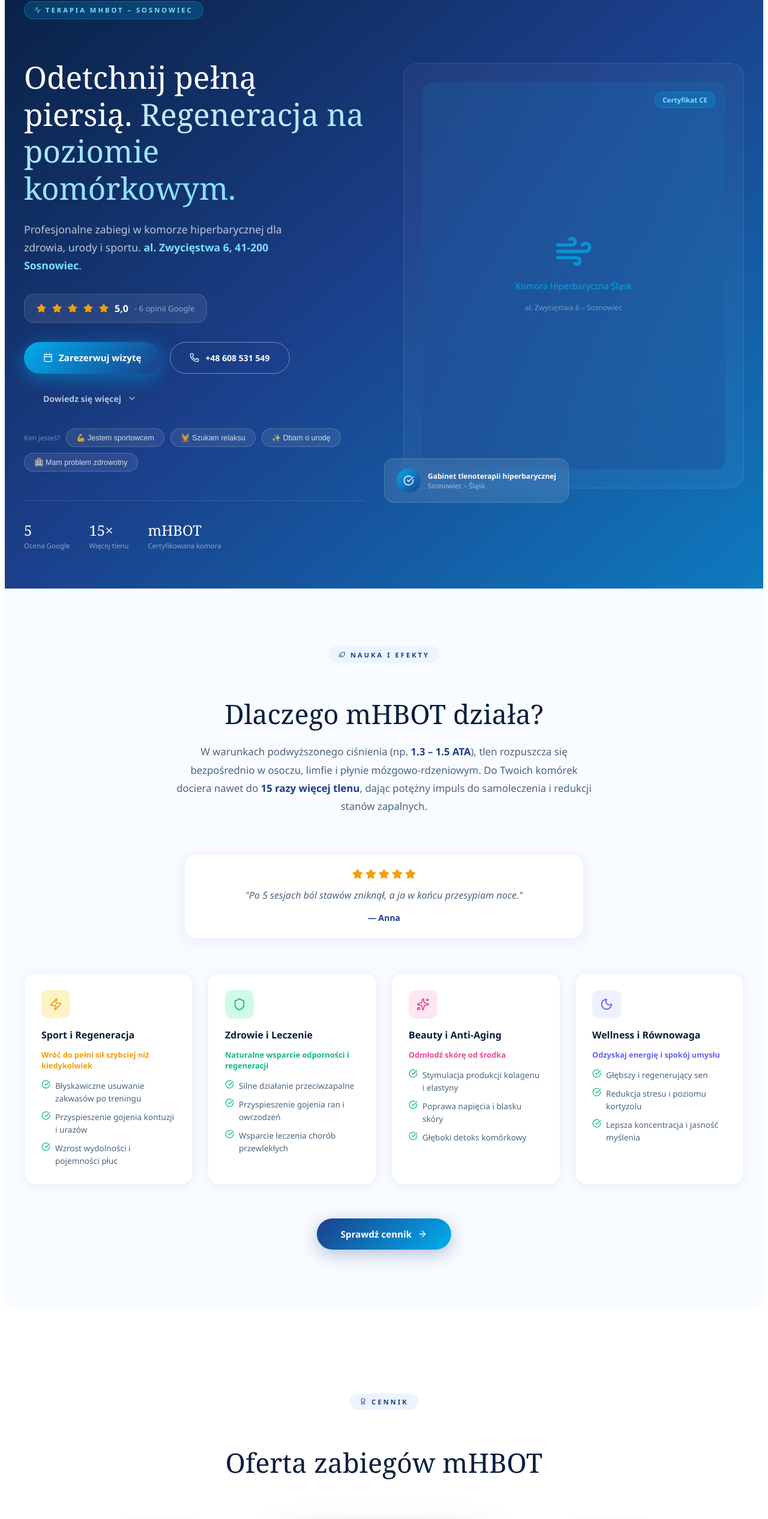
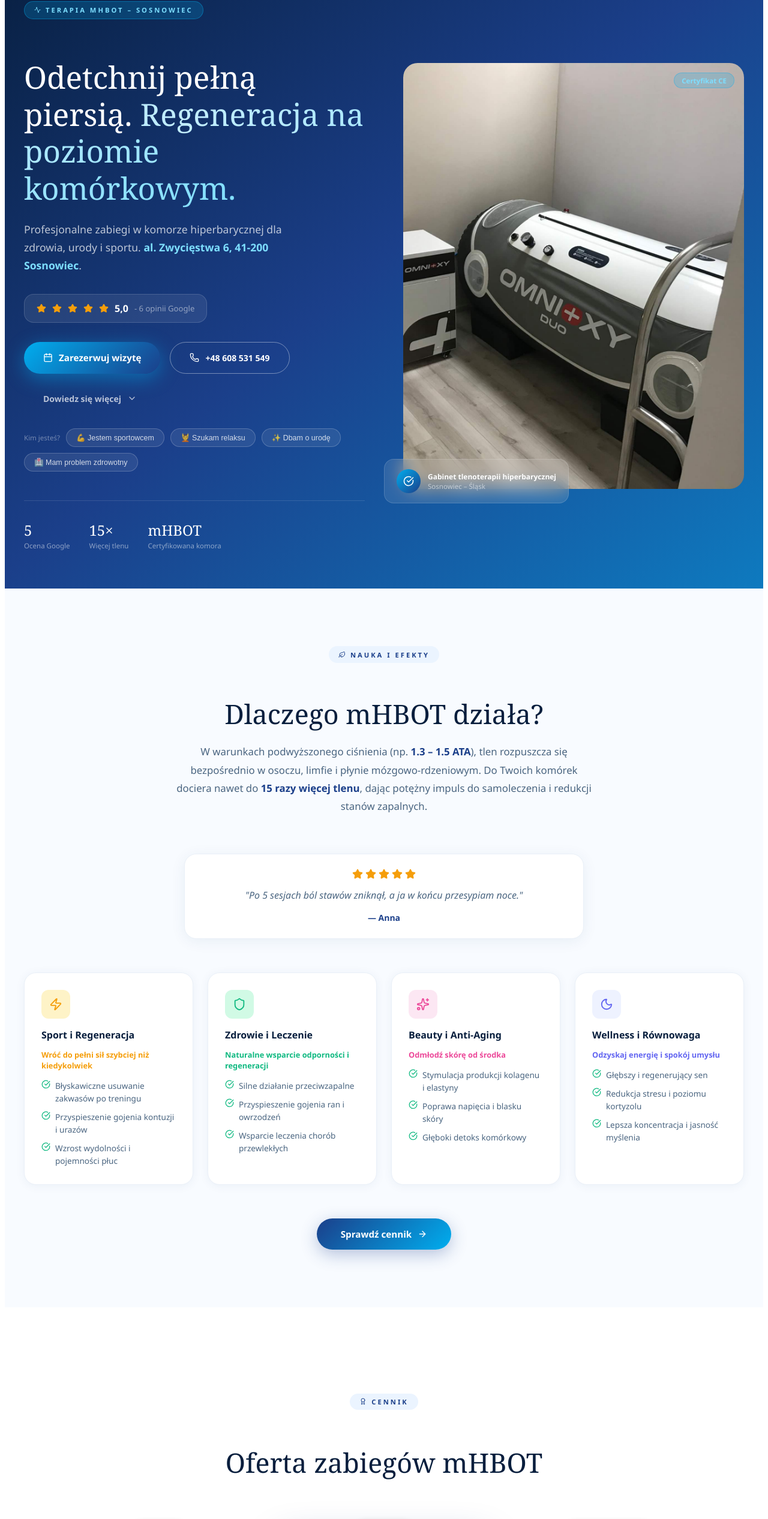
Before and after one commit to matikalicki/komora-hiperbaryczna, a React (Vite) app: page / in a window 1280 px wide. Shown: the part 134-2666 px from the top of the page at 60% size. Built offline with nearby package versions, Linux system fonts and the light colour scheme.

Commit message:
aktualizacje claude code

```diff
--- a/src/HyperO2Landing.jsx
+++ b/src/HyperO2Landing.jsx
@@ -2,7 +2,7 @@
 import { LOGO_SRC } from "./logo.js";
 import {
   Zap, Shield, Sparkles, Moon, Phone, MapPin, Clock,
-  Star, ChevronDown, Wind, Heart, CheckCircle, XCircle,
+  Star, ChevronDown, Heart, CheckCircle, XCircle,
   ArrowRight, Package, User, Send, ParkingCircle,
   Activity, Leaf, Award, Calendar
 } from "lucide-react";
@@ -201,15 +201,9 @@
         </div>
 
         <div className="hero-right" style={{ position: "relative" }}>
-          <div style={{ borderRadius: 24, overflow: "hidden", aspectRatio: "4/5", background: "rgba(255,255,255,0.04)", border: "1px solid rgba(255,255,255,0.1)" }}>
-            <div style={{ position: "absolute", inset: 0, display: "flex", flexDirection: "column", alignItems: "center", justifyContent: "center", padding: 32 }}>
-              <div style={{ width: "100%", height: "100%", borderRadius: 16, background: "linear-gradient(180deg,rgba(0,174,239,0.1),rgba(27,63,138,0.3))", display: "flex", flexDirection: "column", alignItems: "center", justifyContent: "center", position: "relative" }}>
-                <Wind size={64} style={{ color: "rgba(0,174,239,0.7)", animation: "floatUp 4s ease-in-out infinite" }} />
-                <p style={{ color: "rgba(0,174,239,0.9)", marginTop: 16, fontSize: "0.9rem" }}>Komora Hiperbaryczna Śląsk</p>
-                <p style={{ color: "rgba(255,255,255,0.4)", fontSize: "0.75rem", marginTop: 4 }}>al. Zwycięstwa 6 – Sosnowiec</p>
-                <div style={{ position: "absolute", top: 16, right: 16, padding: "0.3rem 0.75rem", borderRadius: 99, fontSize: "0.72rem", fontWeight: 600, background: "rgba(0,174,239,0.2)", border: "1px solid rgba(0,174,239,0.35)", color: "#7DDEFF" }}>Certyfikat CE</div>
-              </div>
-            </div>
+          <div style={{ borderRadius: 24, overflow: "hidden", aspectRatio: "4/5", position: "relative" }}>
+            <img src="/komora.jpg" alt="Komora hiperbaryczna OmniXY Duo w gabinecie w Sosnowcu" style={{ width: "100%", height: "100%", objectFit: "cover", display: "block" }} />
+            <div style={{ position: "absolute", top: 16, right: 16, padding: "0.3rem 0.75rem", borderRadius: 99, fontSize: "0.72rem", fontWeight: 600, background: "rgba(0,174,239,0.2)", border: "1px solid rgba(0,174,239,0.35)", color: "#7DDEFF", backdropFilter: "blur(8px)" }}>Certyfikat CE</div>
           </div>
           <div style={{ position: "absolute", bottom: -24, left: -32, padding: "1rem 1.25rem", borderRadius: 16, background: "rgba(255,255,255,0.1)", backdropFilter: "blur(16px)", border: "1px solid rgba(255,255,255,0.15)", minWidth: 200 }}>
             <div style={{ display: "flex", alignItems: "center", gap: 12 }}>
@@ -422,9 +416,9 @@
 
 function Pricing() {
   const plans = [
-    { icon: User, tag: "Cena promocyjna", title: "Sesja pojedyncza", price: "130", oldPrice: "170", unit: "zł / 80 min", desc: "Idealna na pierwsze doświadczenie lub jednorazową regenerację.", features: ["80 minut w komorze mHBOT", "Konsultacja wstępna", "Opieka personelu medycznego"], cta: "Zarezerwuj sesję", accent: "#1B3F8A", featured: false },
-    { icon: Package, tag: "Oszczędzasz 200 zł", title: "Pakiet 10 wejść", price: "1100", unit: "zł / 10 sesji", desc: "Najchętniej wybierany pakiet – pełny cykl regeneracyjny dla trwałych efektów.", features: ["10 x 80 minut", "Priorytetowe rezerwacje", "Dedykowany opiekun", "Bezpłatna konsultacja", "Monitorowanie postępu"], cta: "Wybierz pakiet", accent: "#1B3F8A", featured: true },
-    { icon: Award, tag: "Najlepsza wartość", title: "Pakiet 25 wejść", price: "2100", unit: "zł / 25 sesji", desc: "Dla osób szukających długofalowych efektów – najkorzystniejsza cena za sesję.", features: ["25 x 80 minut", "Oszczędzasz aż 1 250 zł", "Priorytetowe rezerwacje", "Dedykowany opiekun", "Pełny program regeneracji"], cta: "Wybierz pakiet 25", accent: "#00AEEF", featured: false },
+    { icon: User, tag: "Na start", title: "Sesja pojedyncza", price: "130", oldPrice: "170", unit: "zł / 80 min", desc: "Przekonaj się na własnej skórze — idealna na pierwsze doświadczenie z komorą hiperbaryczną.", features: ["80 minut w komorze mHBOT", "Wywiad zdrowotny przed zabiegiem", "Opieka przeszkolonego personelu"], cta: "Zarezerwuj sesję", accent: "#1B3F8A", featured: false },
+    { icon: Package, tag: "Bestseller", title: "Pakiet 10 wejść", price: "1100", unit: "zł / 10 sesji", desc: "Najchętniej wybierany — pełny cykl regeneracyjny dla trwałych, odczuwalnych efektów.", features: ["10 × 80 minut sesji", "Priorytetowe rezerwacje terminów", "Dedykowany opiekun", "Bezpłatna konsultacja wstępna", "Elastyczne umawianie wizyt"], cta: "Wybierz pakiet", accent: "#1B3F8A", featured: true },
+    { icon: Award, tag: "Najlepsza wartość", title: "Pakiet 25 wejść", price: "2100", unit: "zł / 25 sesji", desc: "Maksymalne efekty w najlepszej cenie — dla osób nastawionych na długofalową regenerację.", features: ["25 × 80 minut sesji", "Oszczędzasz aż 1 150 zł", "Priorytetowe rezerwacje terminów", "Dedykowany opiekun", "Pełny program regeneracji"], cta: "Wybierz pakiet 25", accent: "#00AEEF", featured: false },
   ];
   return (
     <section id="oferta" style={{ padding: "9rem 1.5rem", background: "white" }}>
@@ -474,7 +468,7 @@
             </p>
             {[
               { icon: Heart, text: "Konsultacja medyczna przed każdą serią zabiegów" },
-              { icon: Activity, text: "Monitorowanie saturacji O₂ w czasie rzeczywistym" },
+              { icon: Activity, text: "Stały kontakt z personelem w trakcie całej sesji" },
               { icon: Award, text: "Certyfikat CE · Normy ISO · Ubezpieczenie OC" },
             ].map(item => (
               <div key={item.text} style={{ display: "flex", alignItems: "center", gap: 12, marginBottom: 12, fontSize: "0.875rem", color: "#1a3a5c" }}>
```
Also changed, not shown: public/komora.jpg (added).
